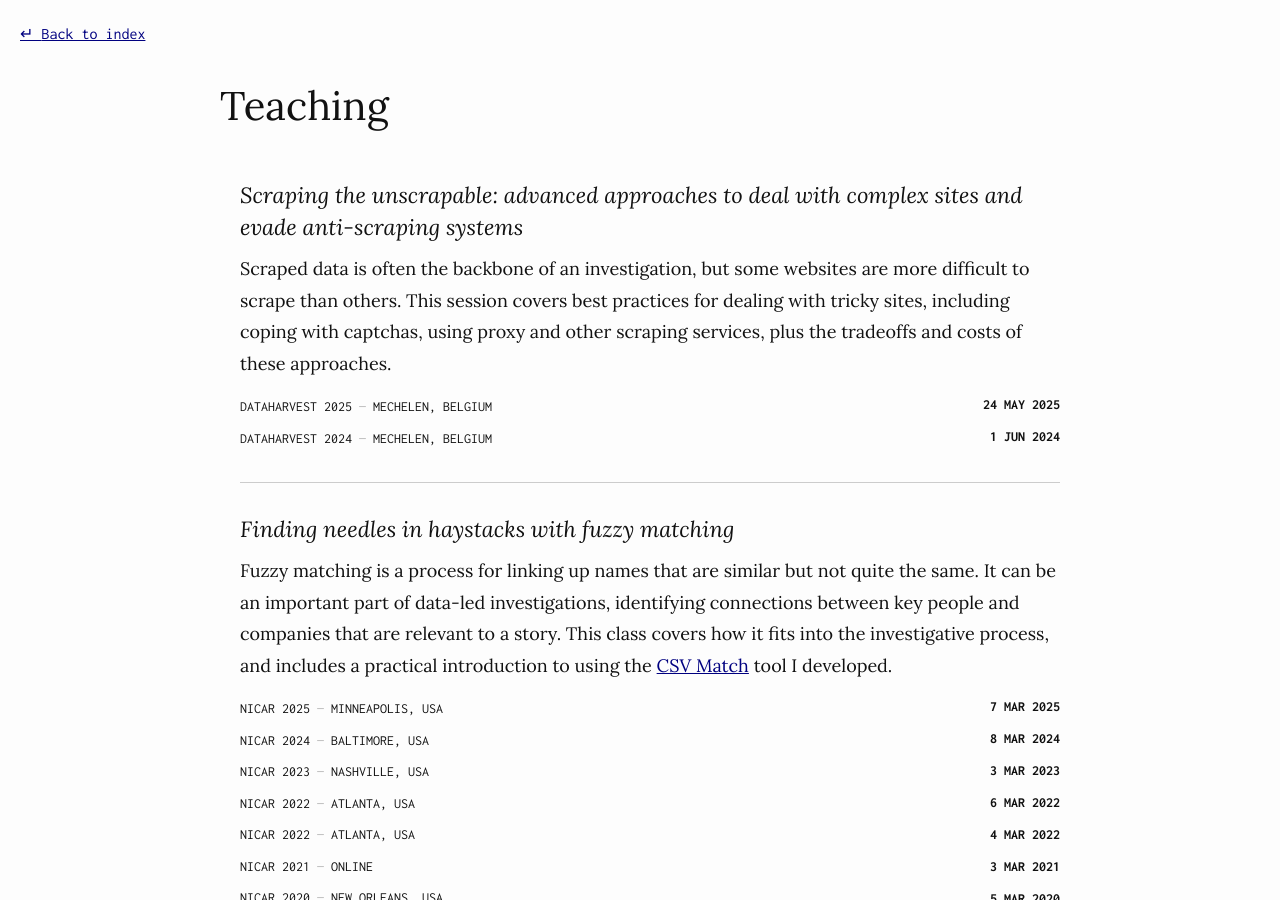
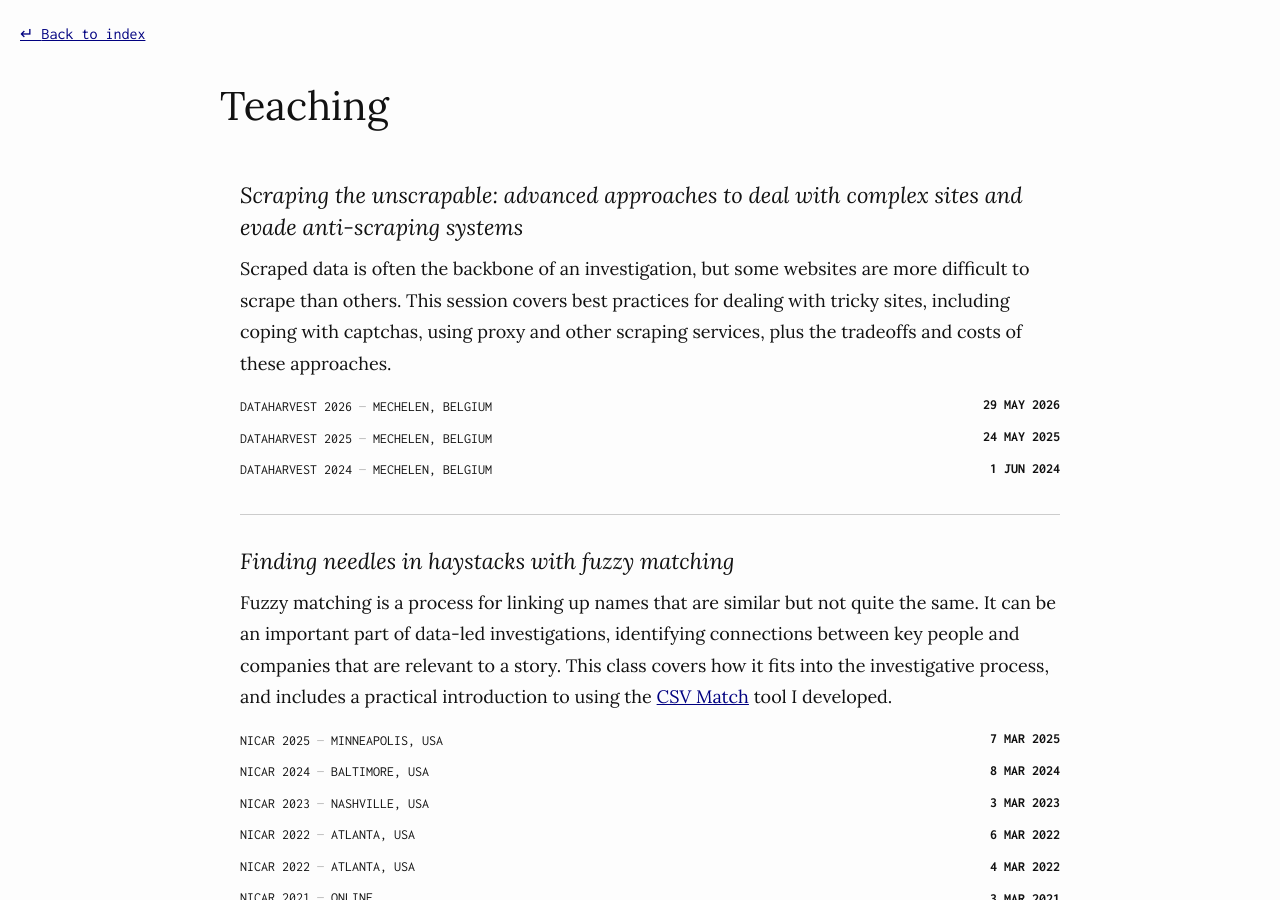
Before and after one commit to maxharlow/maxharlow.github.io, a Jekyll site: the page built from teaching.md, in a window 1280 px wide and 900 px high. Built offline with Jekyll 4.4.1, drawn with Linux system fonts in a browser that asks for light colours.

Commit message:
Add Dataharvest 2026

```diff
--- a/_data/teaching.yaml
+++ b/_data/teaching.yaml
@@ -3,6 +3,10 @@
     details: |
         Scraped data is often the backbone of an investigation, but some websites are more difficult to scrape than others. This session covers best practices for dealing with tricky sites, including coping with captchas, using proxy and other scraping services, plus the tradeoffs and costs of these approaches.
     runs:
+     - date: 2026-05-29
+       event: Dataharvest 2026
+       location: Mechelen, Belgium
+
      - date: 2025-05-24
        event: Dataharvest 2025
        location: Mechelen, Belgium
```
